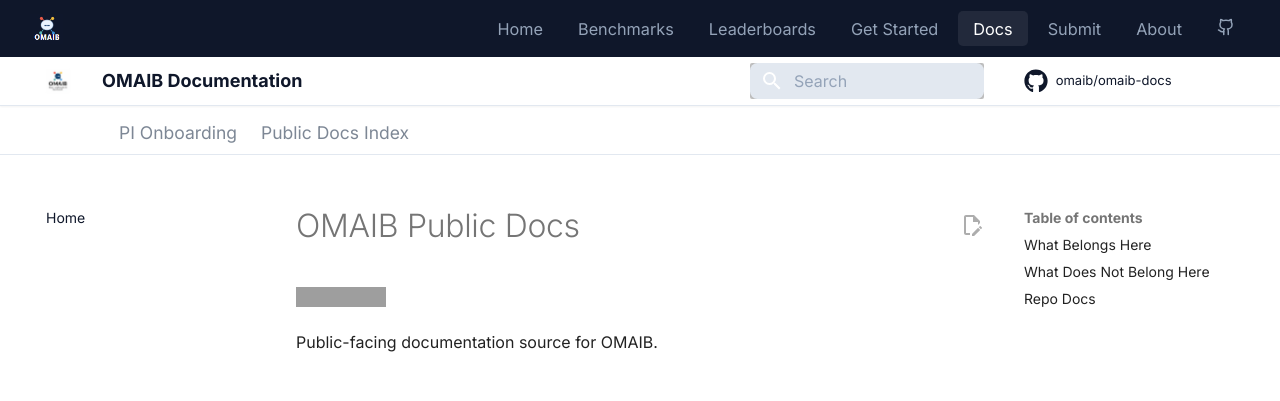
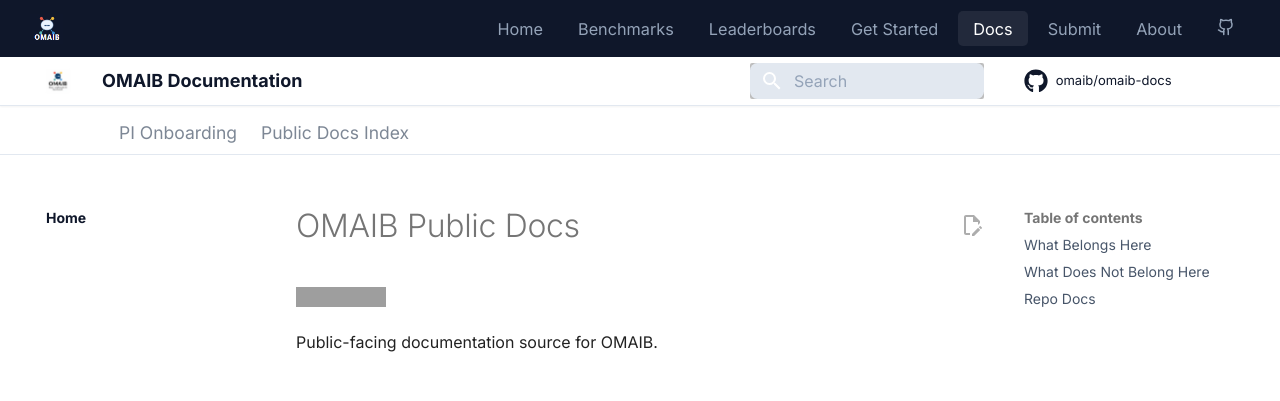
Before and after one commit to omaib/omaib-docs, an MkDocs documentation site: the page built from docs/index.md, in a window 1280 px wide. Shown: the top 401 px of the page. Built offline with MkDocs 1.6.1 and Material for MkDocs 9.7.7, drawn with Linux system fonts in a browser that asks for light colours; comment, search, counter and statistics services are not loaded; grey boxes are pictures that could not be loaded.

Commit message:
fix: sidebar active nav item invisible + disable git-committers
- Add explicit color for .md-nav__link--active (was inheriting white/blank)
- Style sidebar links: slate-600 default, slate-800 hover, slate-900 active
- Comment out git-committers plugin until needed

```diff
--- a/docs/stylesheets/omaib.css
+++ b/docs/stylesheets/omaib.css
@@ -77,6 +77,21 @@
 .md-tabs__link--active {
   color: var(--omaib-slate-900);
   font-weight: 600;
+}
+
+/* ── Sidebar navigation ─────────────────────────────────────────────────── */
+.md-nav__link--active,
+.md-nav__link:is([data-md-state="active"]) {
+  color: var(--omaib-slate-900);
+  font-weight: 600;
+}
+
+.md-nav__link:hover {
+  color: var(--omaib-slate-800);
+}
+
+.md-nav__link {
+  color: var(--omaib-slate-600);
 }
 
 /* ── Footer ─────────────────────────────────────────────────────────────── */
--- a/mkdocs.yml
+++ b/mkdocs.yml
@@ -73,10 +73,10 @@ plugins:
       fallback_to_build_date: true
       enable_git_follow: false
       strict: false
-  - git-committers:
-      repository: omaib/omaib-docs
-      branch: main
-      enabled: !ENV [CI, false]
+  # - git-committers:
+  #     repository: omaib/omaib-docs
+  #     branch: main
+  #     enabled: !ENV [CI, false]
 
 nav:
   - Home: index.md
```
